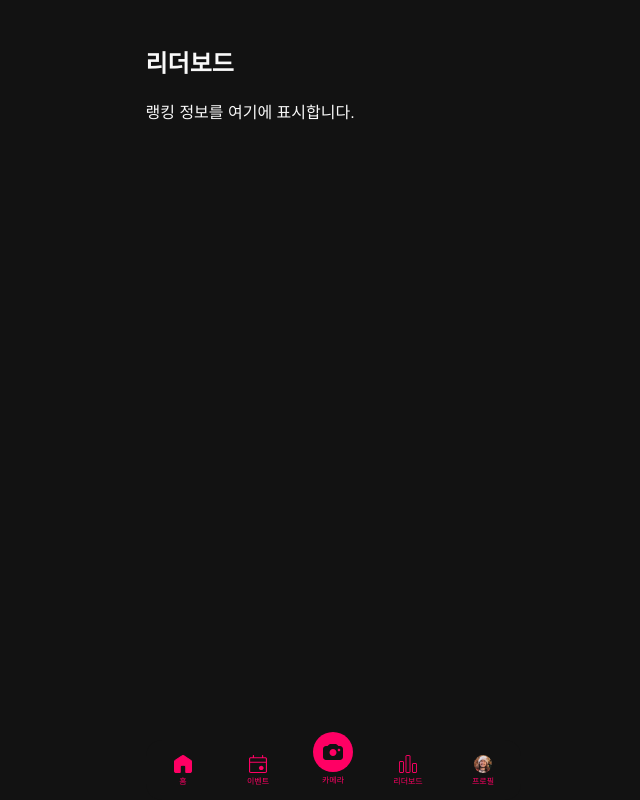
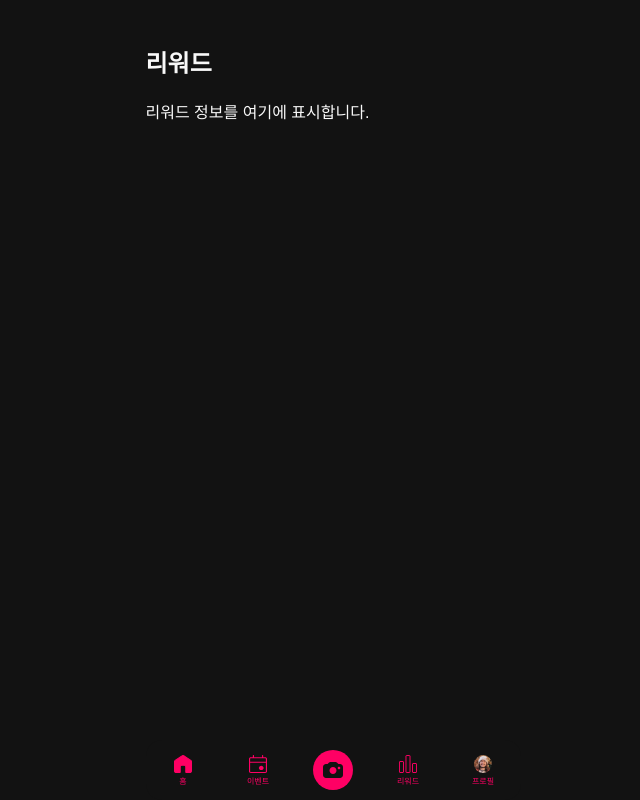
Before and after one commit to jaehyonii/PING2, a Next.js app: page /leaderboard in a window 1280 px wide. Shown: the whole page, without its empty margins (307-947 px from the left). Built offline with nearby package versions, Linux system fonts and the light colour scheme.

Commit message:
하단바 ui 수정

```diff
--- a/src/app/(tabs)/layout.js
+++ b/src/app/(tabs)/layout.js
@@ -16,13 +16,13 @@ const tabs = [
   },
   {
     href: "/camera/shot",
-    label: "카메라",
+    label: "",
     icon: "/figma/nav-camera.svg",
     isCenter: true,
   },
   {
     href: "/leaderboard",
-    label: "리더보드",
+    label: "리워드",
     icon: "/figma/nav-leaderboard.svg",
   },
   {
@@ -62,7 +62,7 @@ export default function TabsLayout({ children }) {
                   <img src={tab.icon} alt="" />
                 </span>
               )}
-              <span className="tab-label">{tab.label}</span>
+              {tab.label && <span className="tab-label">{tab.label}</span>}
             </Link>
           );
         })}
--- a/src/app/(tabs)/leaderboard/page.js
+++ b/src/app/(tabs)/leaderboard/page.js
@@ -1,8 +1,8 @@
 export default function LeaderboardPage() {
   return (
     <section className="screen">
-      <h1>리더보드</h1>
-      <p>랭킹 정보를 여기에 표시합니다.</p>
+      <h1>리워드</h1>
+      <p>리워드 정보를 여기에 표시합니다.</p>
     </section>
   );
 }
--- a/src/app/globals.css
+++ b/src/app/globals.css
@@ -180,7 +180,7 @@ button {
   overflow: hidden;
 }
 
-.card-image > img {
+.card-image>img {
   width: 100%;
   height: auto;
   display: block;
@@ -278,7 +278,7 @@ button {
 }
 
 .tab-center {
-  transform: translateY(-12px);
+  /* transform: translateY(-12px); Removed to keep it aligned within the bar */
 }
 
 .tab-center-icon {
```
Also changed, not shown: 1 other file (tests, documents, lock files or other folders).
